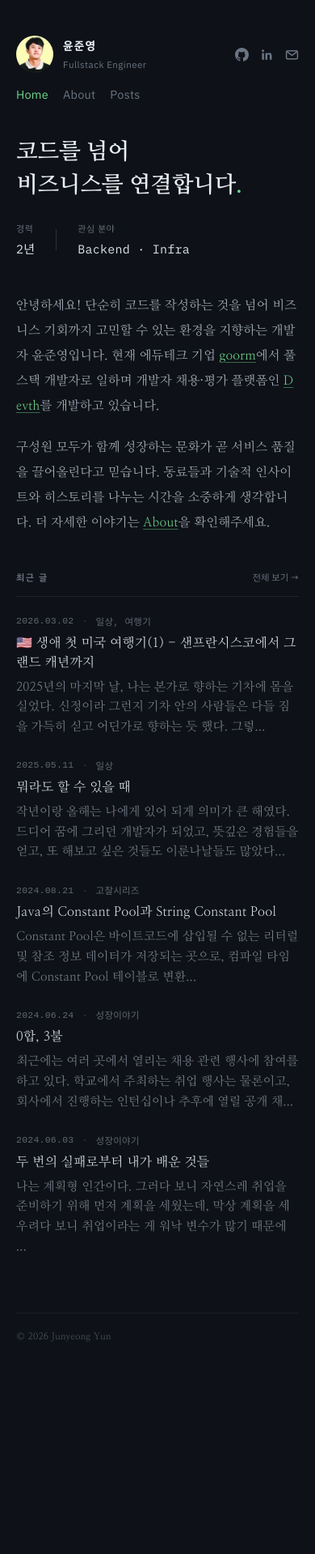
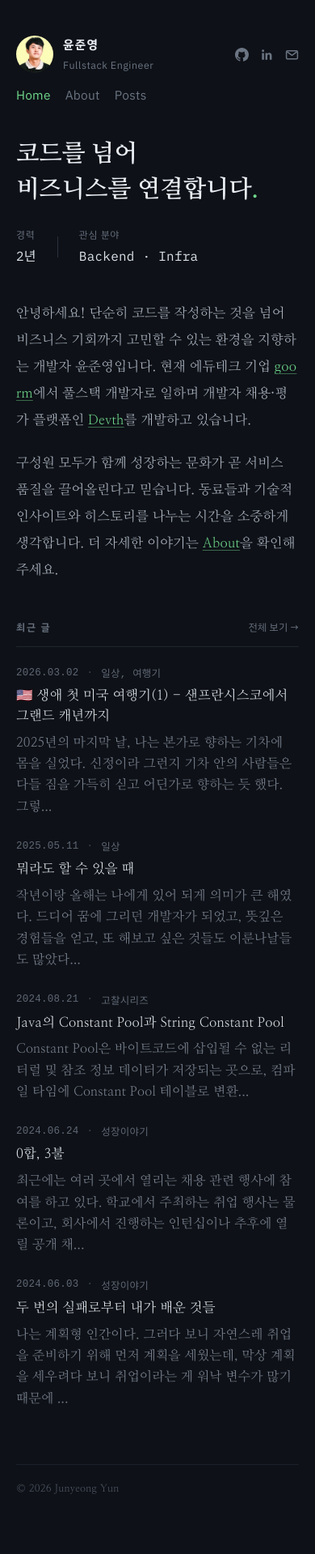
Before and after one commit to ypjun100/v2.junyeong.dev, a Jekyll site: the page built from index.html, in a window 390 px wide. Shown: the whole page at 81% size. Built offline with Jekyll 4.4.1, drawn with Linux system fonts in a browser that asks for light colours; before the commit the page ends 1730 px from its top, so only the background shows below that.

Commit message:
style: scale type up on phones, capped at 16.5px
Text ran small on mobile. Three of the existing 639px blocks were part of it --
blog body copy actually shrank there, 16.5 to 16.

Sizes are authored in px throughout, so there is no root value to turn. The new
partial restates each step at the phone breakpoint through one $scale, loaded
last so it outranks those blocks. Reading text is capped at 16.5px: the scale
pushed the blog body and the project 설명 callout past comfortable. Headings skip
the cap, which would otherwise flatten a 30px headline into body copy.

```diff
--- /dev/null
+++ b/_sass/_mobile-type.scss
@@ -0,0 +1,98 @@
+@use "sass:math";
+
+// Mobile type scale
+//
+// Every size on the site is authored in px, so there is no root value to turn.
+// This restates each step at the phone breakpoint multiplied by $scale, which is
+// the one number to tune. Sizes land on the half-pixel grid the rest of the
+// stylesheet already uses.
+//
+// It lives in its own file, loaded last in main.scss, because it has to outrank
+// the per-file 639px blocks -- three of which pull the other way. The headline
+// drops 40 -> 28 there, the post title 27 -> 23 and blog body copy 16.5 -> 16.
+// Those reduced figures are what gets scaled here, not the desktop ones.
+
+$scale: 1.08;
+
+// Reading text stops here. Scaling took the blog body and the project 설명
+// callout past what the author wants to read on a phone.
+$cap: 16.5px;
+
+@function step($size) {
+  @return math.div(math.round($size * $scale * 2), 2);
+}
+
+// Headings scale without the cap -- capping them would flatten a 30px headline
+// into body copy.
+$headings: (
+  28px: (".intro__headline"),
+  23px: (".post__title"),
+  19px: (".post__body h1,.post__body h2"),
+  17px: (".post__body h3,.post__body h4"),
+);
+
+$body: (
+  16.5px: (
+    ".career__company",
+    ".post--project .post__body h2+blockquote,.post--award .post__body h2+blockquote",
+  ),
+  16px: (".post__body", ".post__desc", ".posts__intro", ".recent__title"),
+  15.5px: (
+    ".award-row__title",
+    ".career-item__points",
+    ".career__lead",
+    ".home__about",
+    ".post--project .post__body h3+ul,.post--award .post__body h3+ul",
+    ".post-row__title",
+    ".post__body blockquote",
+    ".post__body h5,.post__body h6",
+    ".post__summary ul",
+    ".project-row__desc",
+    ".project-row__name",
+  ),
+  15px: (
+    ".career-item__title",
+    ".intro__stat-value",
+    ".post--project .post__body h3,.post--award .post__body h3",
+    ".post__body table",
+    ".recent__excerpt",
+  ),
+  14.5px: (".meta-grid__value", ".sidebar__nav"),
+  14px: (".career__position", ".post__body code", ".sidebar__name"),
+  13.5px: (".post__body pre"),
+  13px: (
+    ".post--project .post__body h2:has(+blockquote),.post--award .post__body h2:has(+blockquote)",
+  ),
+  12.5px: (".lightbox__caption", ".post__body img+em"),
+  12px: (".award-row__prize", ".chips", ".posts__year-label"),
+  11.5px: (
+    ".award-row__date",
+    ".career__period",
+    ".post--project .post__body h2,.post--award .post__body h2",
+    ".post-row__date",
+    ".post__back",
+    ".post__meta",
+    ".post__tag",
+    ".recent__meta",
+    ".section-head__more",
+    ".section-label",
+    ".sidebar__links",
+    ".sidebar__role",
+    ".site-footer",
+  ),
+  11px: (".intro__stat-label", ".meta-grid__label", ".post__summary-label"),
+);
+
+@media (max-width: 639px) {
+  @each $size, $selectors in $headings {
+    #{$selectors} {
+      font-size: step($size);
+    }
+  }
+
+  @each $size, $selectors in $body {
+    #{$selectors} {
+      font-size: math.min(step($size), $cap);
+    }
+  }
+}
--- a/assets/css/main.scss
+++ b/assets/css/main.scss
@@ -9,3 +9,4 @@
 @use "about";
 @use "post-list";
 @use "post";
+@use "mobile-type";
```
